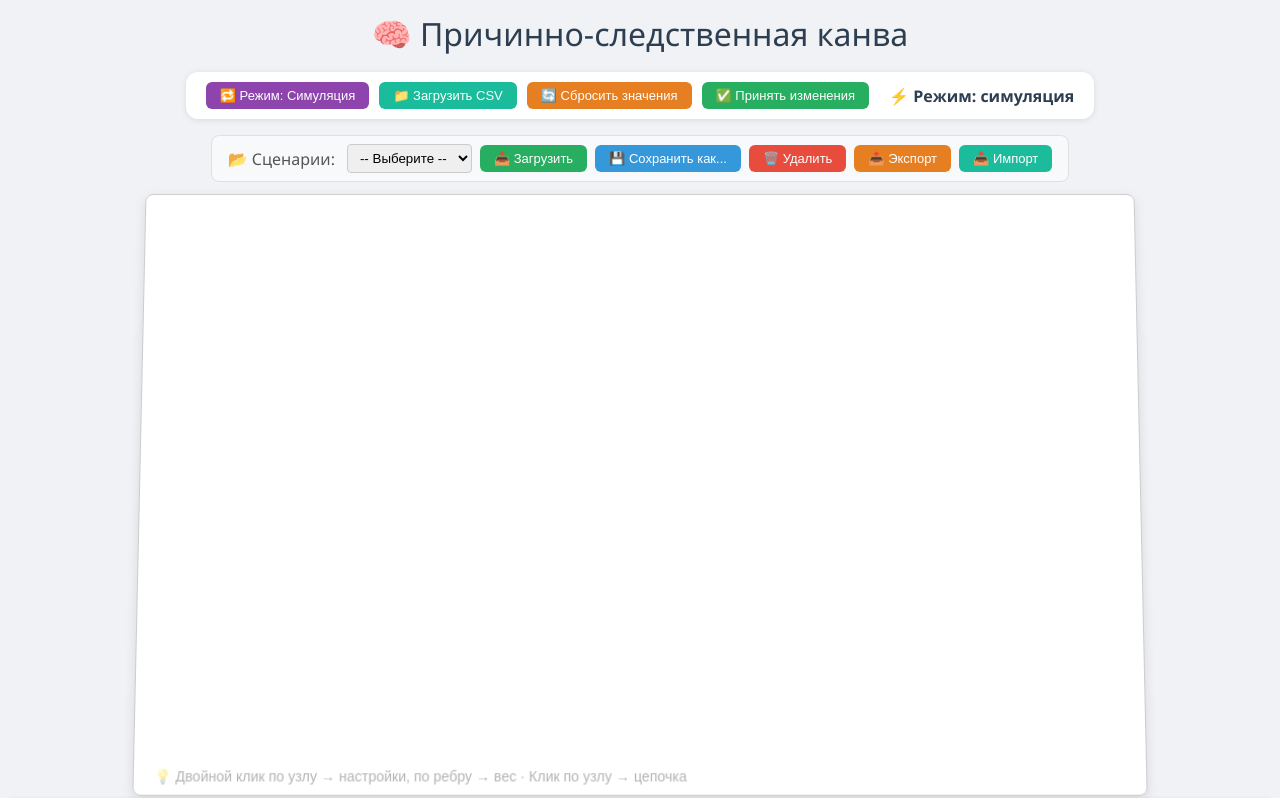
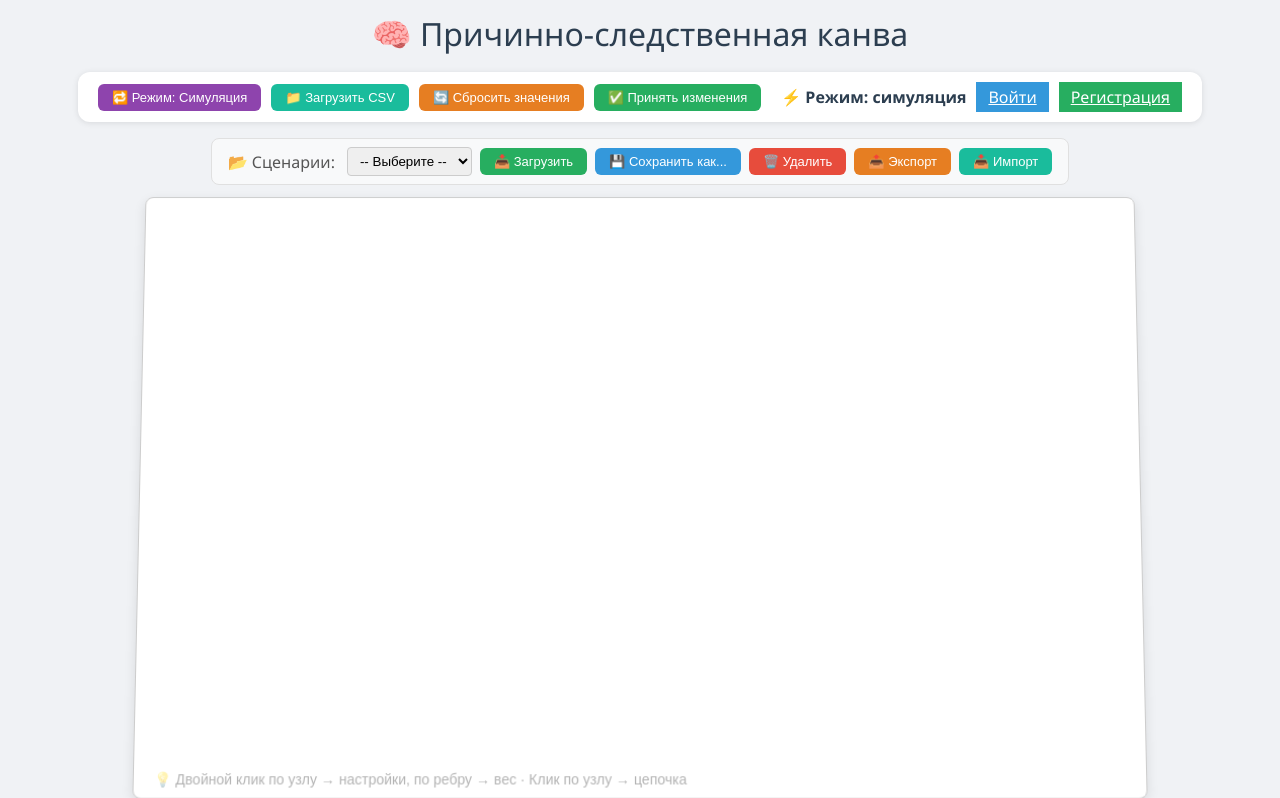
Before and after one commit to dertfrgt/causal-canvas, a Django app: page / in a window 1280 px wide. Shown: the top 798 px of the page. Run offline with Django 5.2, Linux system fonts and the light colour scheme; tables that the repository leaves empty hold one stand-in row (values such as "Sample post").

Commit message:
Add authentication: login, register, logout

```diff
--- a/templates/index.html
+++ b/templates/index.html
@@ -178,6 +178,16 @@
         <button id="resetBtn" class="btn-orange">🔄 Сбросить значения</button>
         <button id="acceptBtn" class="btn-green">✅ Принять изменения</button>
         <span id="status">⚡ Режим: симуляция</span>
+        <!-- В блоке #controls, где у вас кнопки -->
+<div id="auth-controls" style="margin-left: auto; display: flex; gap: 10px; align-items: center;">
+    {% if user.is_authenticated %}
+        <span>{{ user.username }}</span>
+        <a href="{% url 'logout' %}" class="btn-gray" style="padding: 4px 12px;">Выйти</a>
+    {% else %}
+        <a href="{% url 'login' %}" class="btn-blue" style="padding: 4px 12px;">Войти</a>
+        <a href="{% url 'register' %}" class="btn-green" style="padding: 4px 12px;">Регистрация</a>
+    {% endif %}
+</div>
     </div>
 
     <!-- Блок сценариев -->
```
Also changed, not shown: templates/registration/login.html (renamed from templates/login.html), templates/registration/register.html (renamed from templates/register.html).
